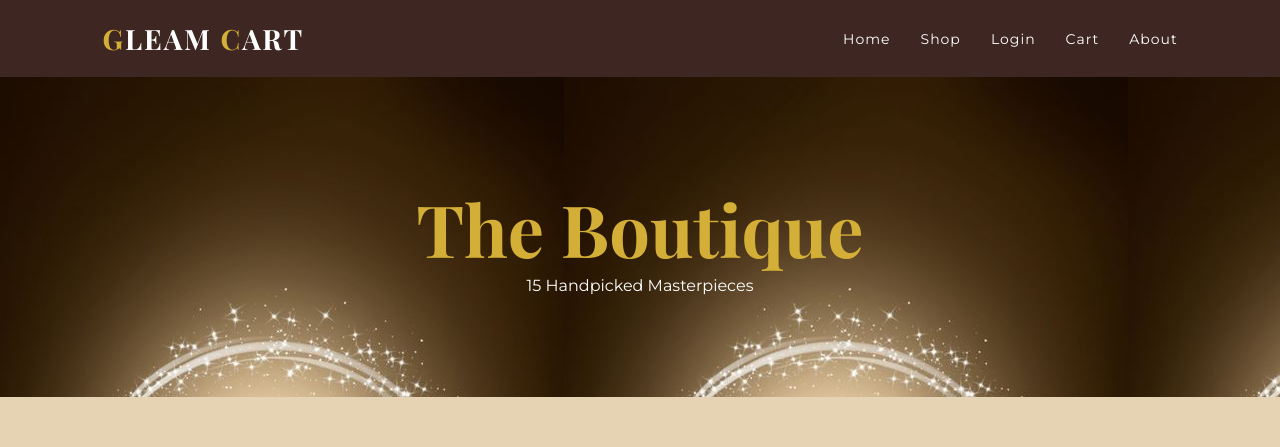
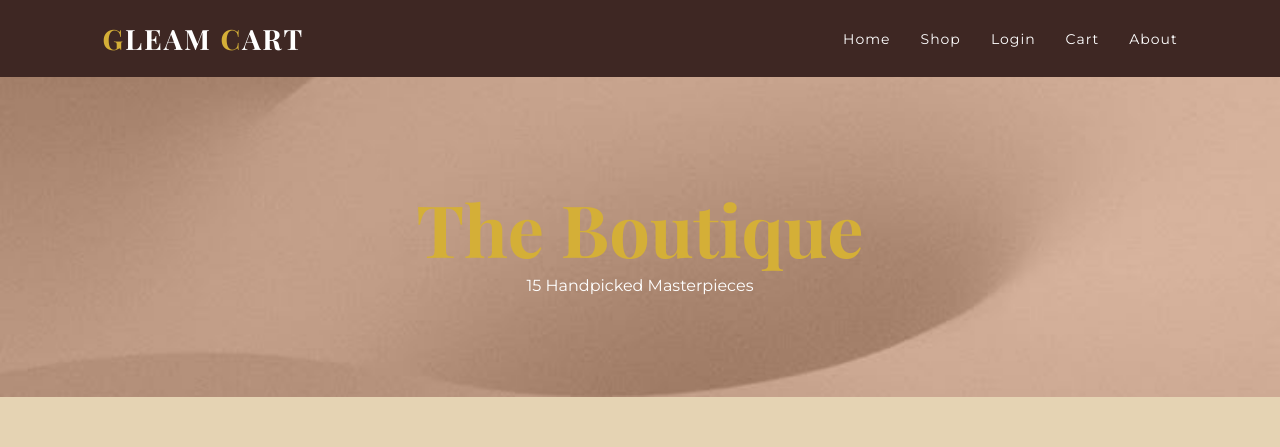
Before and after one commit to aakanshabhatt/gleam-cart, a plain HTML site: page shop.html in a window 1280 px wide. Shown: the top 447 px of the page. Drawn offline with nearby package versions, Linux system fonts and the light colour scheme.

Commit message:
updated website

```diff
--- a/shop.html
+++ b/shop.html
@@ -19,7 +19,7 @@
         </ul>
     </nav>
 
-    <header class="hero" style="height: 40vh; background-image: url('images/shop\ bg.jpeg')">
+    <header class="hero" style="height: 40vh; background-image: url('images/WhatsApp\ Image\ 2026-03-14\ at\ 10.27.04\ AM.jpeg')">
         <div class="hero-content">
             <h1>The Boutique</h1>
             <p>15 Handpicked Masterpieces</p>
--- a/style.css
+++ b/style.css
@@ -55,6 +55,9 @@ nav {
     justify-content: center;
     text-align: center;
     color: white;
+    background-size: cover;
+    background-position: center;
+    background-repeat: no-repeat;
 }
 
 .hero h1 { font-family: 'Playfair Display', serif; font-size: 4.5rem; color: var(--antique-gold); }
```
Also changed, not shown: images/WhatsApp Image 2026-03-14 at 10.27.04 AM.jpeg (added), images/shopfinal.jpeg (added), images/shophero.jpeg (added).
